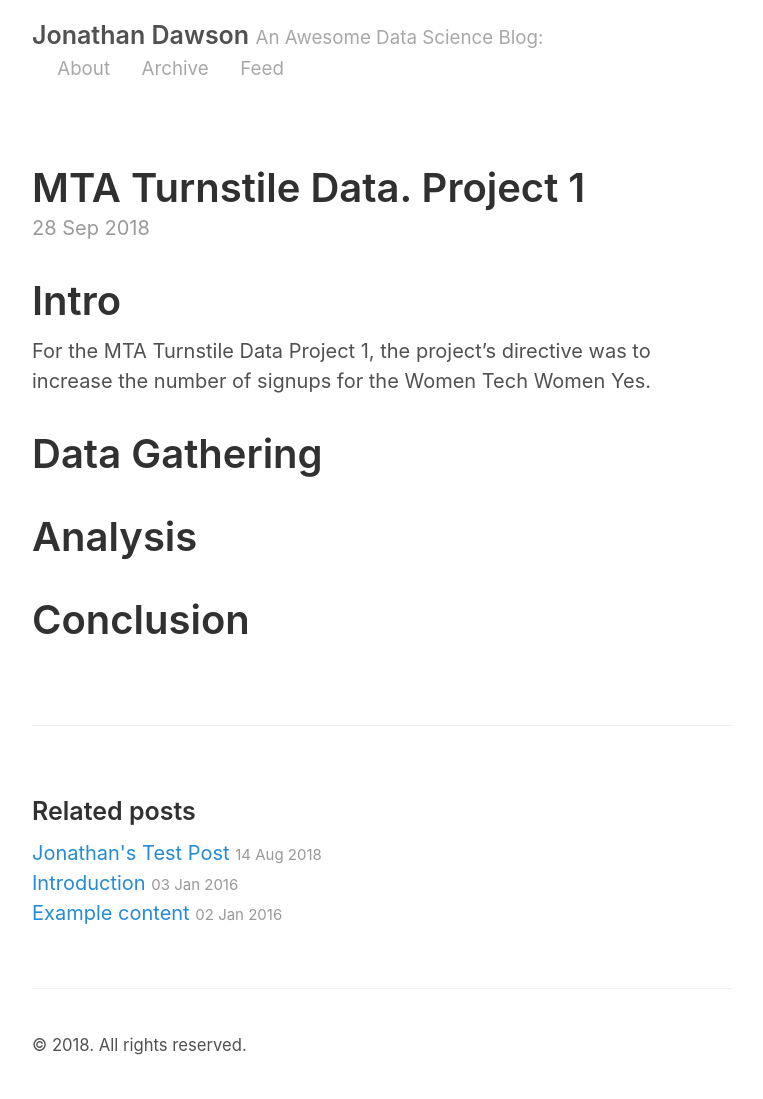
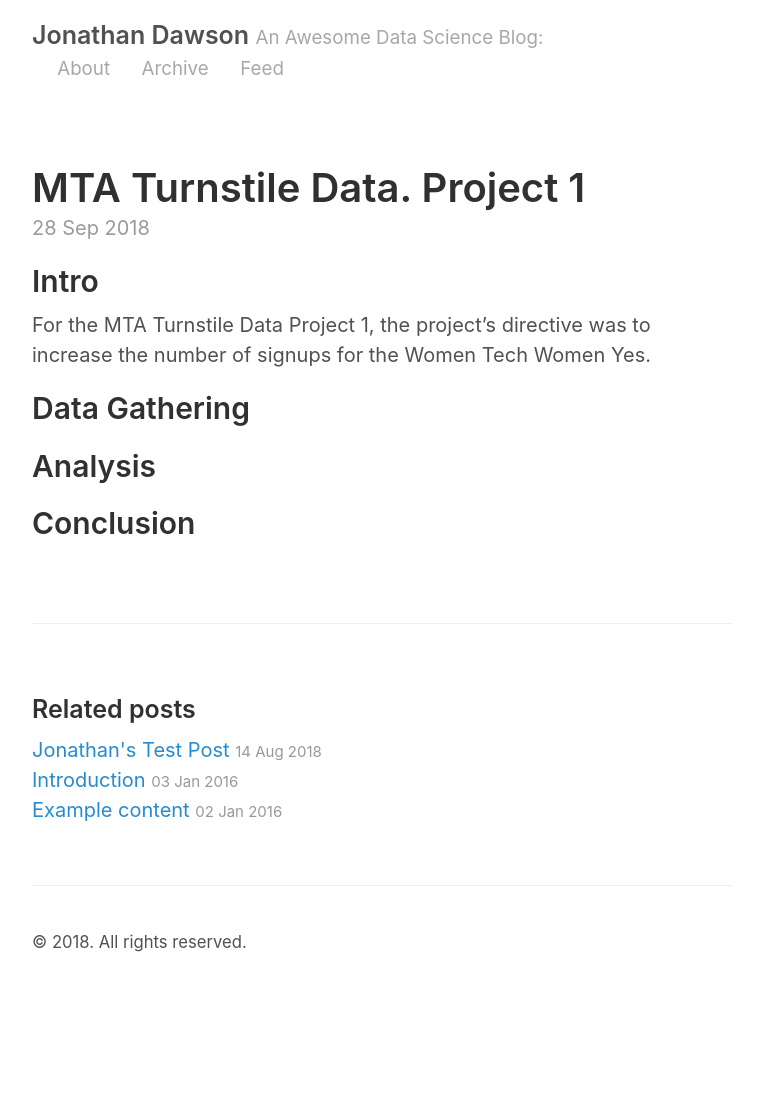
Before and after one commit to jedawson/jedawson.github.io, a Jekyll site: the page built from _posts/2018-09-28-mta-turnstiles.md, in a window 1280 px wide. Shown: the whole page, without its empty margins (258-1021 px from the left). Built offline with Jekyll 4.4.1, drawn with Linux system fonts in a browser that asks for light colours; after the commit the page ends 996 px from its top, so only the background shows below that.

Commit message:
update headings' level

```diff
--- a/_posts/2018-09-28-mta-turnstiles.md
+++ b/_posts/2018-09-28-mta-turnstiles.md
@@ -3,11 +3,11 @@
 title: MTA Turnstile Data. Project 1
 ---
 
-# Intro
+## Intro
 For the MTA Turnstile Data Project 1, the project's directive was to increase the number of signups for the Women Tech Women Yes.
 
-# Data Gathering
+## Data Gathering
 
-# Analysis
+## Analysis
 
-# Conclusion
+## Conclusion
```
